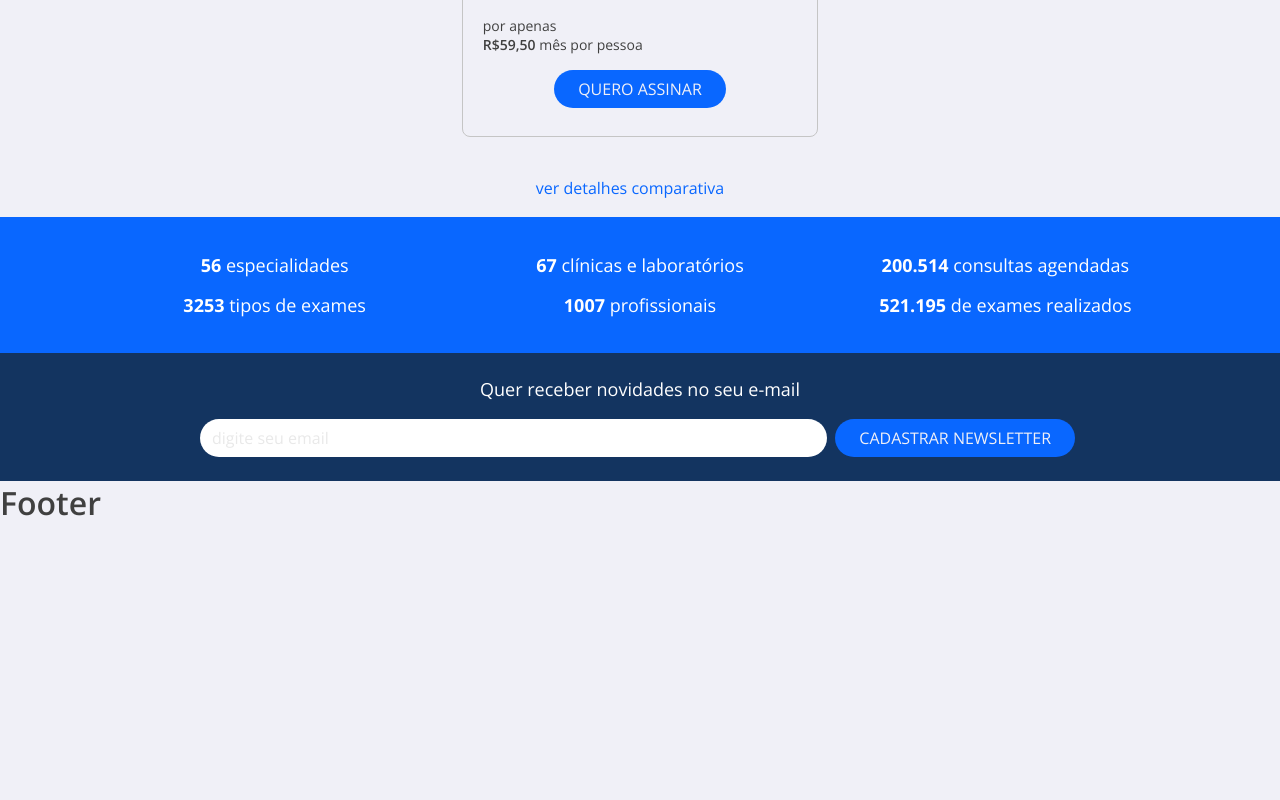
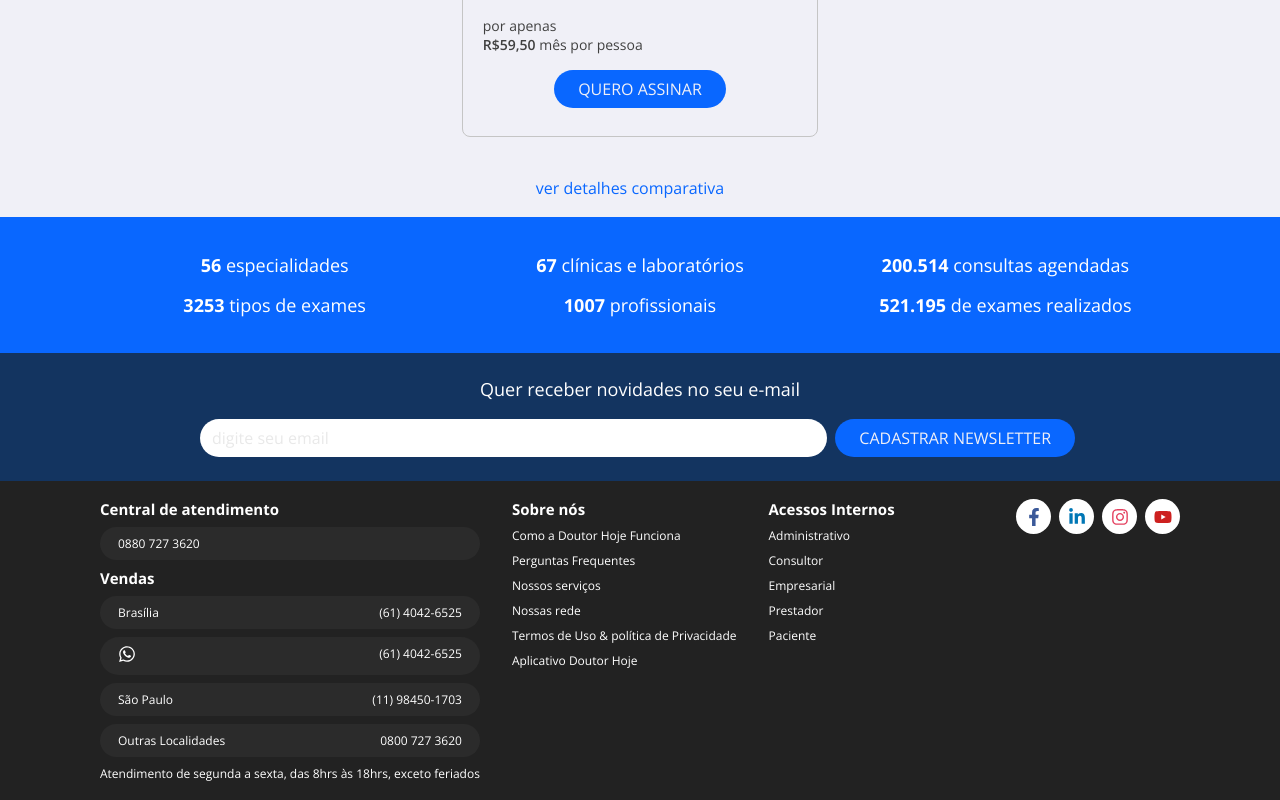
Before and after one commit to thiagowilliam/doutor-hoje, a React (Create React App) app: page / in a window 1280 px wide. Shown: the part 620-1420 px from the top of the page. Before the commit the page ends 1144 px from the top, so only its background shows below. Built offline with nearby package versions, Linux system fonts and the light colour scheme.

Commit message:
finished footer

```diff
--- a/package.json
+++ b/package.json
@@ -13,6 +13,7 @@
     "polished": "^3.6.5",
     "react": "^16.13.1",
     "react-dom": "^16.13.1",
+    "react-icons": "^3.11.0",
     "react-router-dom": "^5.2.0",
     "react-scripts": "3.4.3",
     "styled-components": "^5.1.1",
--- a/src/components/Footer/index.tsx
+++ b/src/components/Footer/index.tsx
@@ -4,9 +4,105 @@ import * as S from './styles';
 
 const Footer: React.FC = () => {
   return (
-    <S.Container>
-      <h1>Footer</h1>
-    </S.Container>
+    <S.BlackBackground>
+      <S.Container>
+        <S.WrapperLinks>
+          <S.BoxLinks>
+            <strong>Central de atendimento</strong>
+            <S.ListBackground>
+              <li>0880 727 3620</li>
+            </S.ListBackground>
+
+            <strong>Vendas</strong>
+            <S.ListBackground>
+              <li>
+                <span>Brasília</span>
+                <span>(61) 4042-6525</span>
+              </li>
+
+              <li>
+                <span>
+                  <S.IconWhatsap />
+                </span>
+                <span>(61) 4042-6525</span>
+              </li>
+
+              <li>
+                <span>São Paulo</span>
+                <span>(11) 98450-1703</span>
+              </li>
+
+              <li>
+                <span>Outras Localidades</span>
+                <span>0800 727 3620</span>
+              </li>
+            </S.ListBackground>
+            <p>
+              Atendimento de segunda a sexta, das 8hrs às 18hrs, exceto feriados
+            </p>
+          </S.BoxLinks>
+
+          <S.BoxLinks>
+            <strong>Sobre nós</strong>
+            <ul>
+              <li>
+                <a href="/">Como a Doutor Hoje Funciona</a>
+              </li>
+              <li>
+                <a href="/">Perguntas Frequentes</a>
+              </li>
+              <li>
+                <a href="/">Nossos serviços</a>
+              </li>
+              <li>
+                <a href="/">Nossas rede</a>
+              </li>
+              <li>
+                <a href="/">Termos de Uso & política de Privacidade </a>
+              </li>
+              <li>
+                <a href="/">Aplicativo Doutor Hoje</a>
+              </li>
+            </ul>
+          </S.BoxLinks>
+
+          <S.BoxLinks>
+            <strong>Acessos Internos</strong>
+            <ul>
+              <li>
+                <a href="/">Administrativo</a>
+              </li>
+              <li>
+                <a href="/">Consultor</a>
+              </li>
+              <li>
+                <a href="/">Empresarial</a>
+              </li>
+              <li>
+                <a href="/">Prestador</a>
+              </li>
+              <li>
+                <a href="/">Paciente</a>
+              </li>
+            </ul>
+          </S.BoxLinks>
+        </S.WrapperLinks>
+        <S.WrapperIcons>
+          <a href="/">
+            <S.IconFacebook />
+          </a>
+          <a href="/">
+            <S.IconLinkedin />
+          </a>
+          <a href="/">
+            <S.IconInstagran />
+          </a>
+          <a href="/">
+            <S.IconYoutube />
+          </a>
+        </S.WrapperIcons>
+      </S.Container>
+    </S.BlackBackground>
   );
 };
 
--- a/src/components/Footer/styles.ts
+++ b/src/components/Footer/styles.ts
@@ -1,3 +1,107 @@
-import styled from 'styled-components';
+import styled, { css } from 'styled-components';
+import { shade } from 'polished';
+import {
+  FaFacebookF,
+  FaLinkedinIn,
+  FaInstagram,
+  FaYoutube,
+  FaWhatsapp,
+} from 'react-icons/fa';
 
-export const Container = styled.div``;
+export const BlackBackground = styled.section`
+  background: var(--color-strong-black);
+`;
+export const Container = styled.div`
+  width: 100%;
+  max-width: 1080px;
+  margin: 0 auto;
+  padding: 1.8rem 0;
+  display: flex;
+  justify-content: space-between;
+`;
+
+export const WrapperLinks = styled.div`
+  display: flex;
+`;
+export const BoxLinks = styled.div`
+  color: var(--color-white);
+  font-size: 1.2rem;
+  & + div {
+    margin-left: 3.2rem;
+  }
+  li {
+    display: flex;
+    justify-content: space-between;
+    margin-bottom: 0.8rem;
+  }
+
+  strong {
+    font-weight: 700;
+    font-size: 1.5rem;
+    margin-bottom: 0.8rem;
+    display: block;
+  }
+
+  a {
+    color: var(--color-white);
+    &:hover {
+      text-decoration: underline;
+    }
+  }
+`;
+
+export const ListBackground = styled.ul`
+  li {
+    background: var(--color-weak-black);
+    padding: 0.8rem 1.8rem;
+    border-radius: 2.4rem;
+  }
+`;
+export const IconWhatsap = styled(FaWhatsapp)`
+  font-size: 1.8rem;
+`;
+
+export const WrapperIcons = styled.div`
+  display: flex;
+
+  a {
+    background: var(--color-white);
+    border-radius: 50%;
+    display: flex;
+    justify-content: center;
+    align-items: center;
+    width: 3.5rem;
+    height: 3.5rem;
+    margin-left: 0.8rem;
+    transition: all 0.2s;
+    &:hover {
+      background: ${shade(0.1, '#fff')};
+      transform: scale(1.1);
+    }
+  }
+`;
+
+export const IconCss = css`
+  font-size: 1.8rem;
+  transition: all 0.2s;
+  &:hover {
+    transform: scale(1.1);
+  }
+`;
+
+export const IconFacebook = styled(FaFacebookF)`
+  ${IconCss}
+  fill: #3b5999;
+`;
+export const IconLinkedin = styled(FaLinkedinIn)`
+  ${IconCss}
+  fill: #0077B5;
+`;
+export const IconInstagran = styled(FaInstagram)`
+  ${IconCss}
+  fill: #e4405f;
+`;
+export const IconYoutube = styled(FaYoutube)`
+  ${IconCss}
+  fill: #cd201f;
+`;
```
Also changed, not shown: 1 other file (tests, documents, lock files or other folders).
